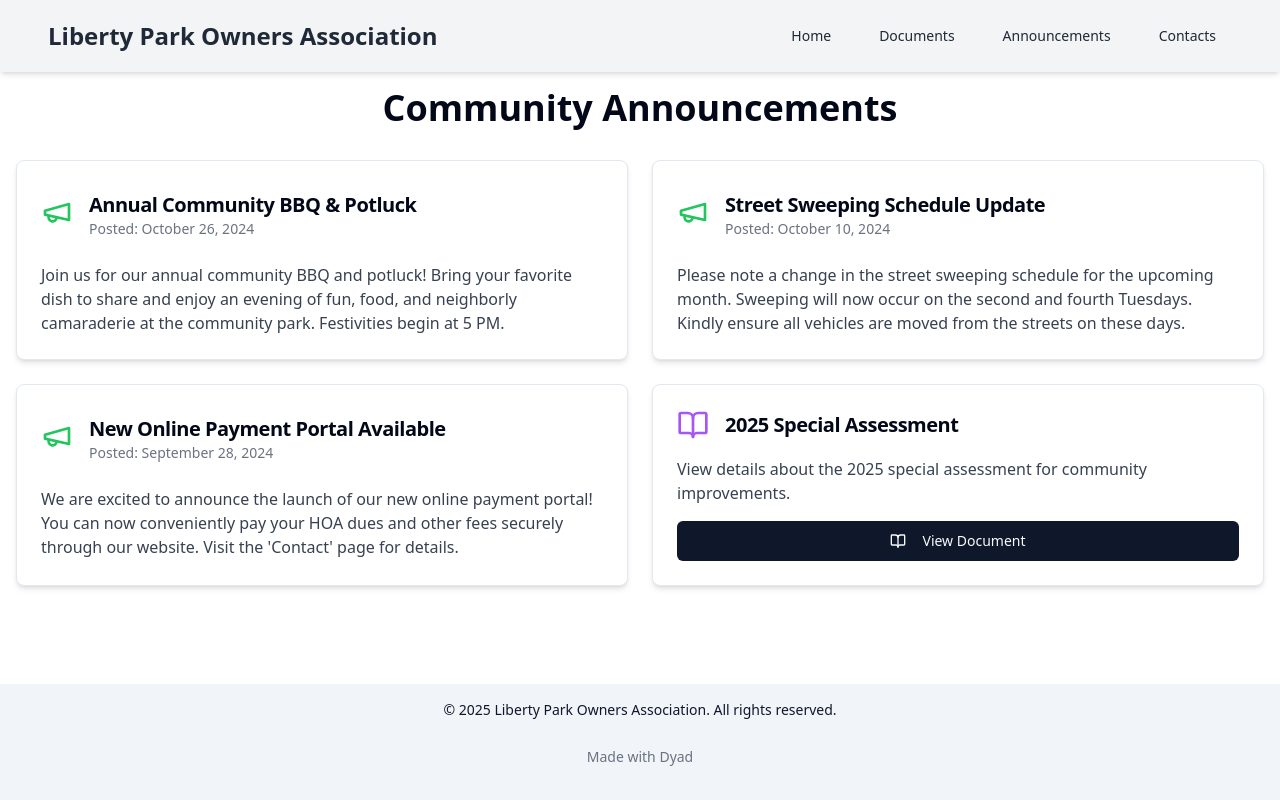
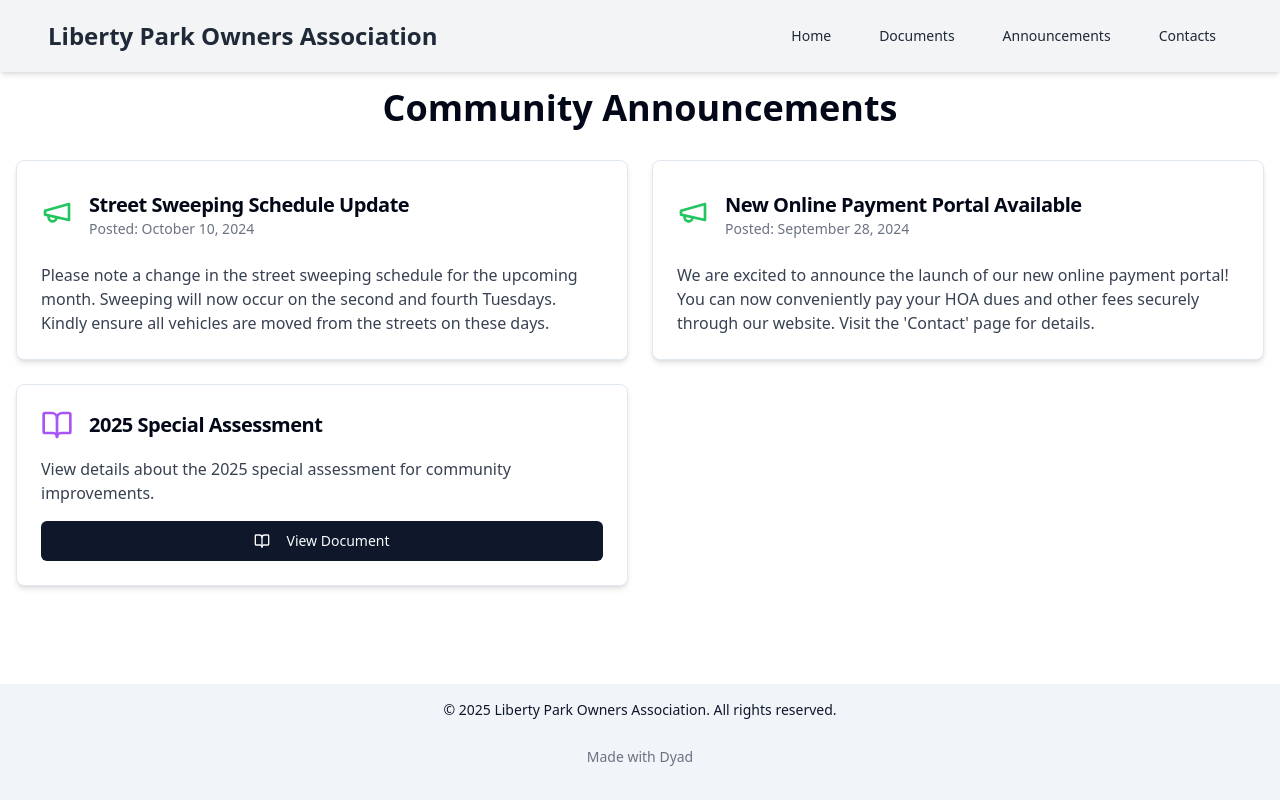
Before and after one commit to libertypark/website, a React (Vite) app: page /announcements in a window 1280 px wide. Built offline with nearby package versions, Linux system fonts and the light colour scheme.

Commit message:
[dyad] Removed annual community BBQ announcement - wrote 1 file(s)

```diff
--- a/src/pages/AnnouncementsPage.tsx
+++ b/src/pages/AnnouncementsPage.tsx
@@ -7,13 +7,6 @@ import { Link } from "react-router-dom";
 
 const AnnouncementsPage = () => {
   const announcements = [
-    {
-      id: 1,
-      title: "Annual Community BBQ & Potluck",
-      date: "October 26, 2024",
-      content:
-        "Join us for our annual community BBQ and potluck! Bring your favorite dish to share and enjoy an evening of fun, food, and neighborly camaraderie at the community park. Festivities begin at 5 PM.",
-    },
     {
       id: 2,
       title: "Street Sweeping Schedule Update",
```
